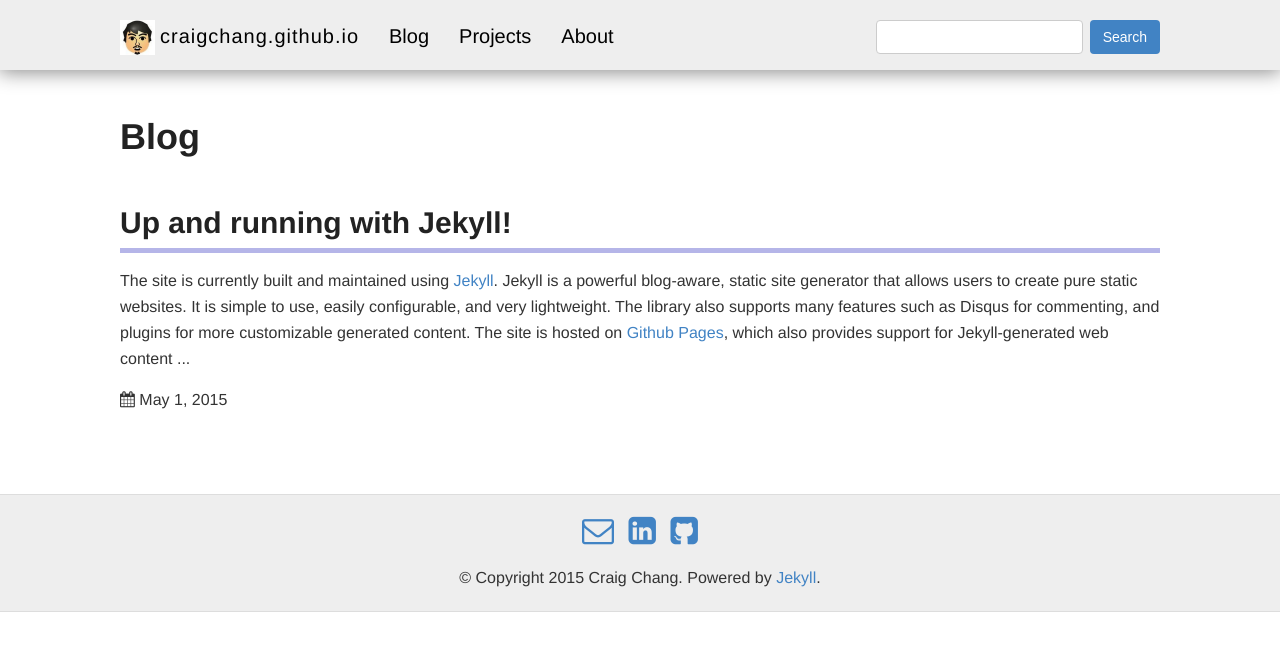
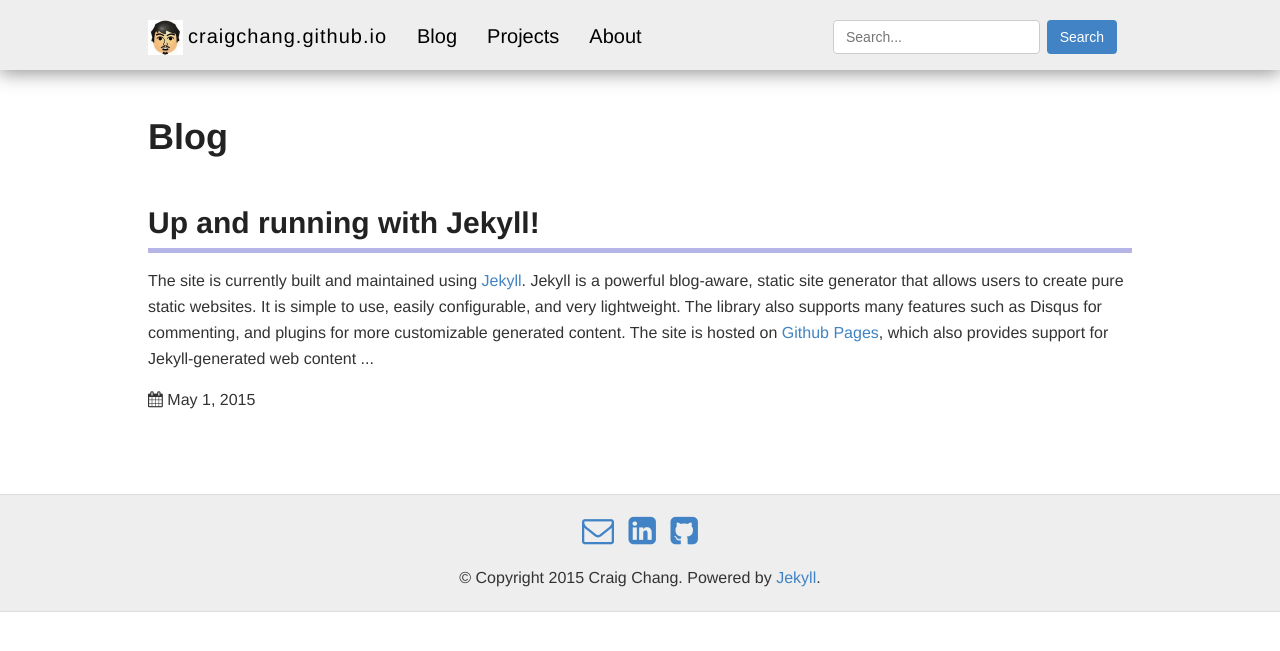
Before and after one commit to craigchang/craigchang.github.io, a Jekyll site: the page built from index.html, in a window 1280 px wide. Shown: the top 651 px of the page. Built offline with Jekyll 4.4.1, drawn with Linux system fonts in a browser that asks for light colours; nearby versions of some CDN libraries.

Commit message:
add search-bar to tablet/mobile versions, adjust page size

```diff
--- /dev/null
+++ b/_includes/search-bar.html
@@ -0,0 +1,5 @@
+<form class="search-form" action="/search/index.html" method="get">
+  <label for="search-box"></label>
+  <input type="text" id="search-box" placeholder="Search..." name="query"/>
+  <button type="submit">Search</button>
+</form>
--- a/_layouts/default.html
+++ b/_layouts/default.html
@@ -23,6 +23,7 @@
           <i class="fa fa-bars"></i>
         </div>
         <div class="navbar-menu">
+          <div class="navbar-items">
             <ul>
               <li><a href="{{ site.baseurl }}/">Blog</a></li>
               <li><a href="{{ site.baseurl }}/projects">Projects</a></li>
@@ -30,11 +31,8 @@
             </ul>
           </div>
           <div class="navbar-search">
-          <form class="search-form" action="/search/index.html" method="get">
-            <label for="search-box"></label>
-            <input type="text" id="search-box" name="query"/>
-            <button type="submit">Search</button>
-          </form>
+            {% include search-bar.html %}
+          </div>
         </div>
       </div>
     </nav>
--- a/_sass/_navbar.scss
+++ b/_sass/_navbar.scss
@@ -9,7 +9,7 @@
 
   .container {
     margin: 0 auto;
-    max-width: 1080px;
+    max-width: 1024px;
     padding: 0 20px;
     width: 100%;
 
@@ -66,7 +66,6 @@
 
   div.navbar-menu {
     display: block;
-    float: left;
     padding: 15px 15px 15px 0;
 
     ul {
@@ -76,16 +75,30 @@
 
       li {
         float: left;
+        margin-right: 30px;
+
+        &:last-child {
+          margin-right: 0;
+        }
 
         a {
           color: $black;
           font-size: 20px;
-          padding-right: 30px;
         }
       }
     }
 
+    div.navbar-items {
+      float: left;
+
+      @include tablet {
+        float: none;
+      }
+    }
+
     @include tablet {
+      float:left;
+
       &.navbar-expand {
         display: block;
       }
@@ -97,6 +110,7 @@
       ul {
         li {
           float: none;
+
           a {
             display: block;
             padding: 10px 20px;
@@ -115,10 +129,10 @@
   div.navbar-search {
     display: block;
     float: right;
-    padding: 15px 0px 15px 15px;
 
     @include tablet {
-      display: none;
+      float: none;
+      padding: 10px 20px;
     }
   }
 }
--- a/_sass/components/search-bar.scss
+++ b/_sass/components/search-bar.scss
@@ -1,3 +1,11 @@
+li.search-bar-mobile {
+  display: none;
+
+  @include tablet {
+    display: block;
+  }
+}
+
 form.search-form {
   margin-bottom: 0;
 
@@ -15,6 +23,11 @@
     background-image: none;
     border: 1px solid #ccc;
     border-radius: 4px;
+
+    @include tablet {
+      padding-right: 84px;
+      width: 100%;
+    }
   }
 
   button[type=submit] {
@@ -43,7 +56,12 @@
     &:hover {
       background-color: $blue-hover;
     }
+
+    @include tablet {
+      position: relative;
+      float: right;
+      top: -34px;
+      right: -1px;
+    }
   }
-
-
 }
--- a/style.scss
+++ b/style.scss
@@ -28,7 +28,7 @@
 
 .container {
   margin: 0 auto;
-  max-width: 1080px;
+  max-width: 1024px;
   padding: 0 20px;
   width: 100%;
 }
```
Lines whose indentation alone changed are shown as unchanged.
